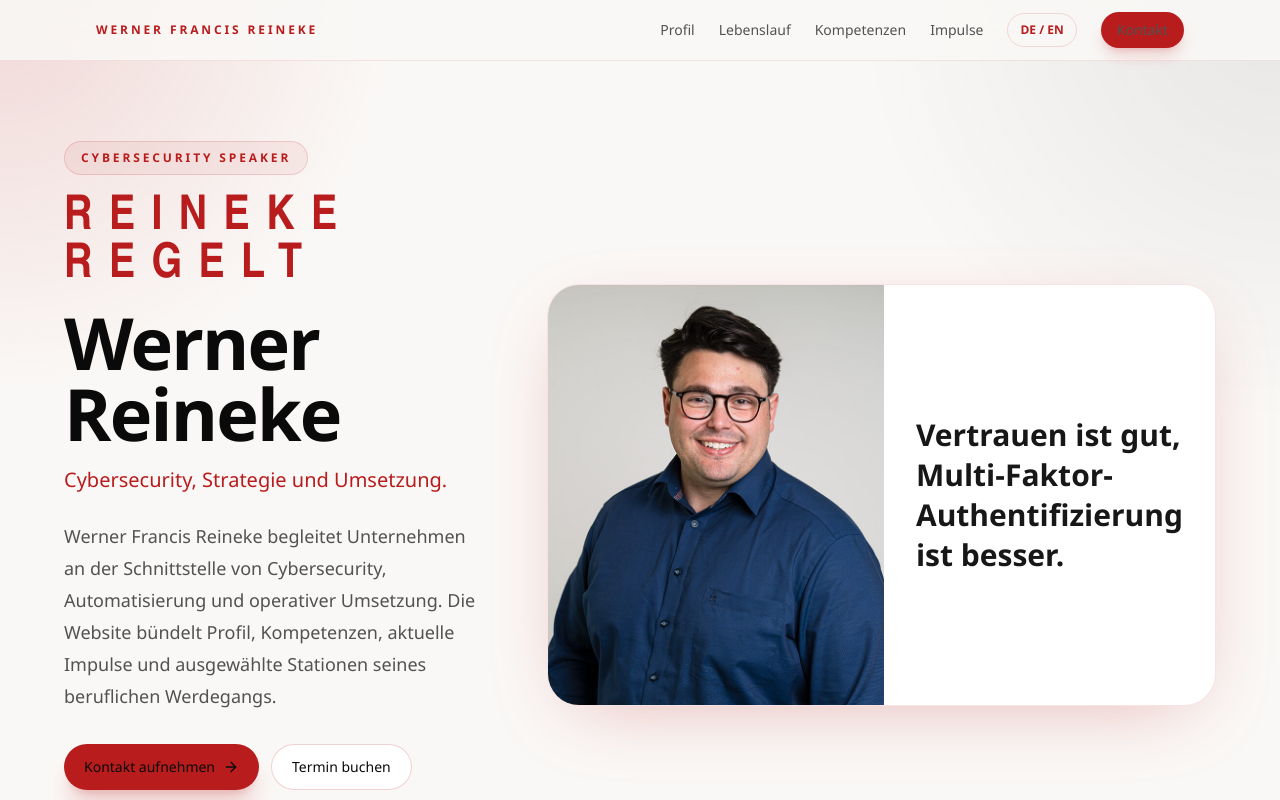
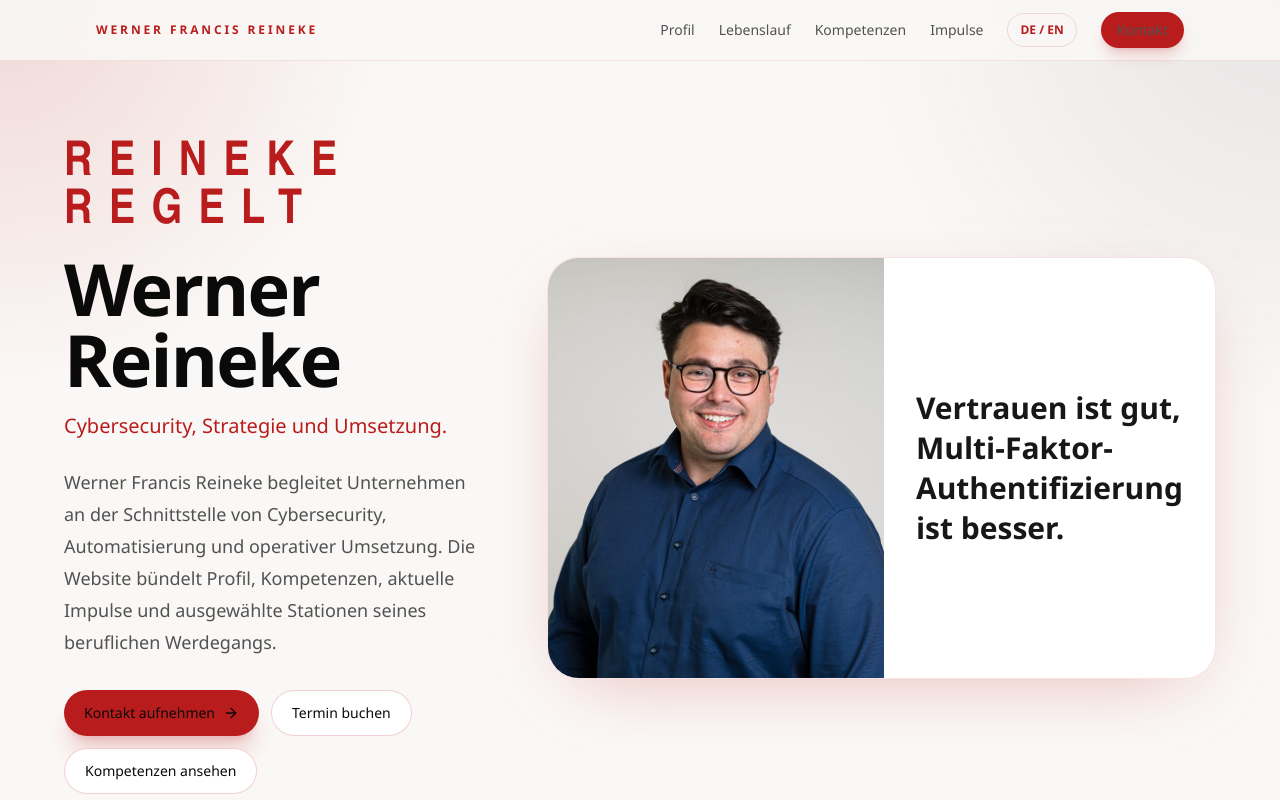
Before and after one commit to rewerner42/rewerner42.github.io, a React (Vite) app: page / in a window 1280 px wide. Shown: the top 800 px of the page. Built offline with nearby package versions, Linux system fonts and the light colour scheme.

Commit message:
Remove speaker badge and simplify resume titles

```diff
--- a/src/App.jsx
+++ b/src/App.jsx
@@ -39,7 +39,6 @@ export default function WernerFrancisReinekeOnePager() {
       heroTitle2: 'Cybersecurity, Strategie und Umsetzung.',
       heroTitle3: '',
       slogan: 'REINEKE REGELT',
-      heroSpeakerBadge: 'Cybersecurity Speaker',
       heroText:
         'Werner Francis Reineke begleitet Unternehmen an der Schnittstelle von Cybersecurity, Automatisierung und operativer Umsetzung. Die Website bündelt Profil, Kompetenzen, aktuelle Impulse und ausgewählte Stationen seines beruflichen Werdegangs.',
       heroPrimary: 'Kontakt aufnehmen',
@@ -58,7 +57,7 @@ export default function WernerFrancisReinekeOnePager() {
       aboutText:
         'Werner Francis Reineke verbindet unternehmerisches Denken mit technischer Tiefe in Cybersecurity, IT-Sicherheitsstrategie und digitaler Weiterentwicklung. Im Mittelpunkt stehen belastbare Sicherheitsstrukturen, klare Prioritäten und Lösungen, die in der Praxis funktionieren.',
       cvEyebrow: 'Lebenslauf',
-      cvTitle: 'Lebenslauf von Werner Reineke und Werner Francis Reineke',
+      cvTitle: 'Lebenslauf von Werner Francis Reineke',
       cvText:
         'Der Lebenslauf von Werner Francis Reineke zeigt seinen fachlichen Weg von Maschinenbau und Softwareentwicklung über Cybersecurity bis zur unternehmerischen Verantwortung in der Reineke Technik GmbH.',
       cvCareerTitle: 'Beruflicher Werdegang',
@@ -244,7 +243,6 @@ export default function WernerFrancisReinekeOnePager() {
       heroTitle2: 'Cybersecurity, strategy and execution.',
       heroTitle3: '',
       slogan: 'REINEKE REGELT',
-      heroSpeakerBadge: 'Cybersecurity Speaker',
       heroText:
         'Werner Francis Reineke supports companies at the intersection of cybersecurity, automation, and practical execution. The website brings together his profile, competencies, current insights, and selected milestones of his professional background.',
       heroPrimary: 'Get in touch',
@@ -263,7 +261,7 @@ export default function WernerFrancisReinekeOnePager() {
       aboutText:
         'Werner Francis Reineke combines business-minded leadership with technical depth in cybersecurity, IT security strategy, and digital transformation. The focus is on resilient security structures, clear priorities, and solutions that work in practice.',
       cvEyebrow: 'Resume',
-      cvTitle: 'Resume of Werner Reineke and Werner Francis Reineke',
+      cvTitle: 'Resume of Werner Francis Reineke',
       cvText:
         'The resume of Werner Francis Reineke outlines his path from mechanical engineering and software development to cybersecurity and executive responsibility at Reineke Technik GmbH.',
       cvCareerTitle: 'Career history',
@@ -610,9 +608,6 @@ export default function WernerFrancisReinekeOnePager() {
         <section className="px-4 pb-14 pt-10 sm:px-6 sm:pb-20 sm:pt-16 lg:px-8 lg:pt-20">
           <div className="mx-auto grid max-w-6xl items-center gap-10 lg:grid-cols-[1.02fr_0.98fr] lg:gap-16">
             <motion.div {...fadeUp}>
-              <div className="mb-5 inline-flex items-center rounded-full border border-[#b91c1c]/15 bg-[#b91c1c]/6 px-4 py-2 text-[11px] font-semibold uppercase tracking-[0.24em] text-[#b91c1c] sm:text-xs">
-                {t.heroSpeakerBadge}
-              </div>
               <h1 className="max-w-4xl text-5xl font-semibold leading-[0.98] tracking-tight sm:text-6xl lg:text-7xl">
                 <span className="mb-4 block text-3xl font-semibold uppercase tracking-[0.34em] text-[#b91c1c] sm:text-4xl lg:text-5xl" style={{ fontFamily: '"Avenir Next Condensed", "Arial Narrow", "Avenir Next", sans-serif' }}>
                   {t.slogan}
```
